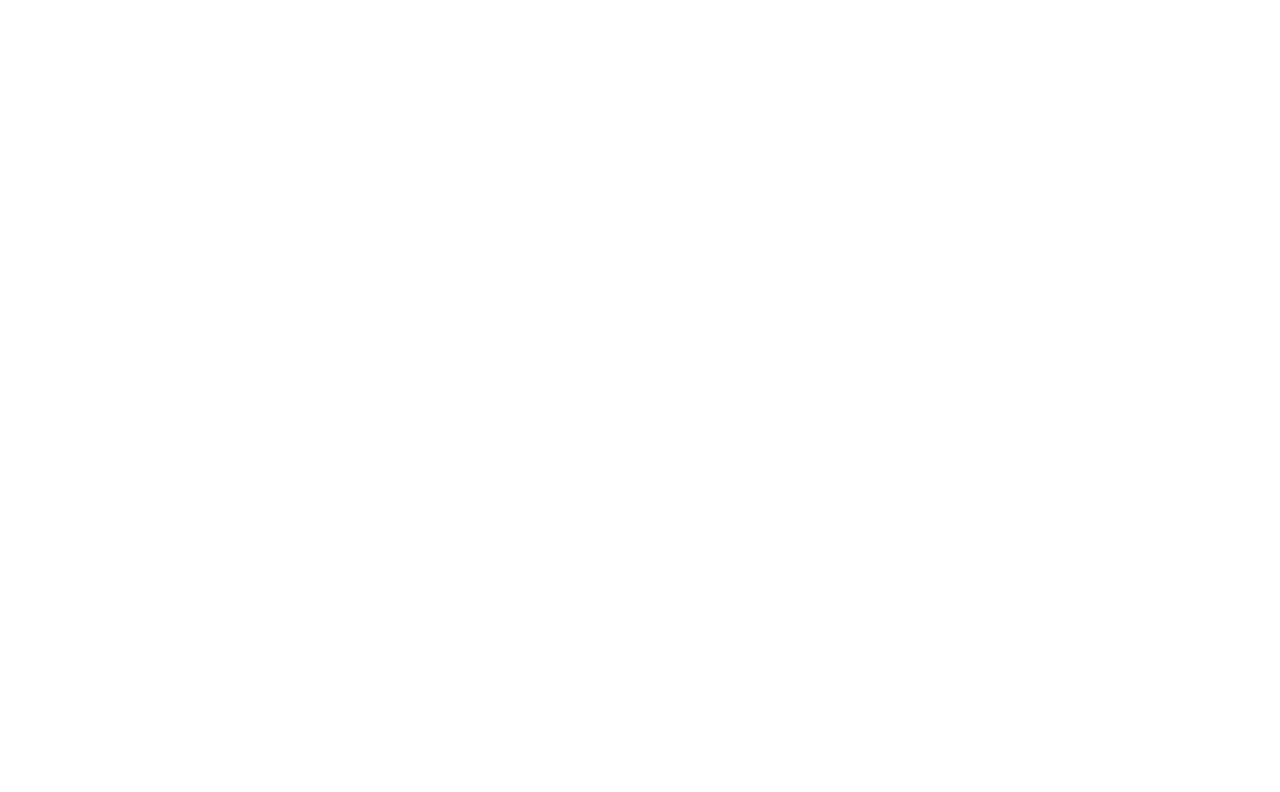
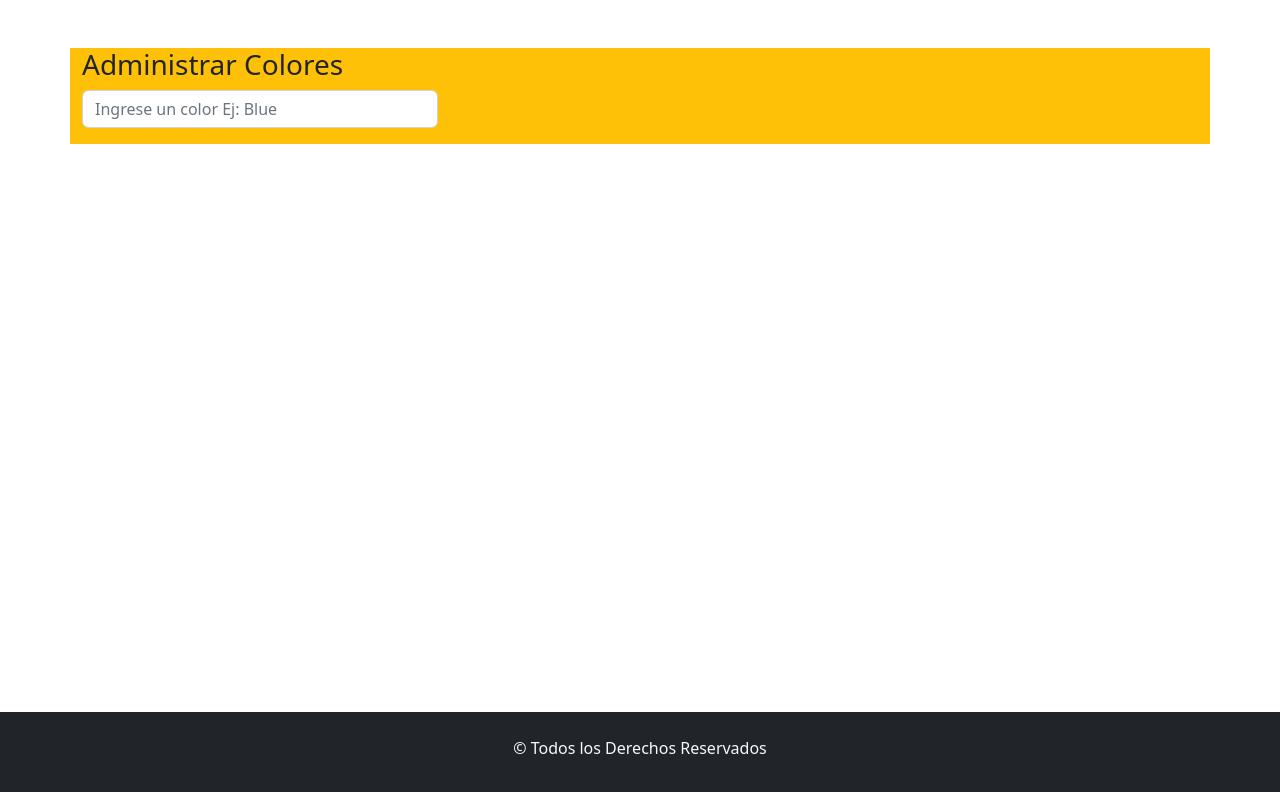
Before and after one commit to Juliancito1/PaletaColores, a React (Vite) app: page / in a window 1280 px wide. Shown: the top 792 px of the page. Built offline with nearby package versions, Linux system fonts and the light colour scheme.

Commit message:
Se agrego bootstrap y se comenzo a maquetar el ejercicio 6

```diff
--- a/package.json
+++ b/package.json
@@ -10,7 +10,9 @@
     "preview": "vite preview"
   },
   "dependencies": {
+    "bootstrap": "^5.2.3",
     "react": "^18.2.0",
+    "react-bootstrap": "^2.7.4",
     "react-dom": "^18.2.0"
   },
   "devDependencies": {
--- a/src/App.css
+++ b/src/App.css
@@ -0,0 +1,9 @@
+#root{
+  min-height: 100vh;
+  display: flex;
+  flex-direction: column;
+}
+
+.paginaPrincipal{
+  flex-grow: 1;
+}
--- a/src/App.jsx
+++ b/src/App.jsx
@@ -1,10 +1,18 @@
+import { Container } from 'react-bootstrap'
 import './App.css'
+import 'bootstrap/dist/css/bootstrap.min.css'
+import Formulario from './components/Formulario'
 
 function App() {
 
   return (
     <>
-
+    <Container className='my-5 paginaPrincipal'>
+    <Formulario></Formulario>
+    </Container>
+      <footer className='bg-dark text-light py-4 text-center'>
+          <p>&copy; Todos los Derechos Reservados</p>
+      </footer>
     </>
   )
 }
--- /dev/null
+++ b/src/components/Formulario.jsx
@@ -0,0 +1,17 @@
+import React from 'react';
+import 'bootstrap/dist/css/bootstrap.min.css'
+import { Form } from 'react-bootstrap';
+const Formulario = () => {
+    return (
+        <section className='d-flex flex-column row bg-warning'>
+            <h3>Administrar Colores</h3>
+                <Form className='col-md-4'>
+                    <Form.Group className="mb-3" controlId="formBasicEmail">
+                    <Form.Control type="email" placeholder="Ingrese un color Ej: Blue" />
+                    </Form.Group>
+                </Form>
+        </section>
+    );
+};
+
+export default Formulario;
```
Also changed, not shown: 1 other file (tests, documents, lock files or other folders).
